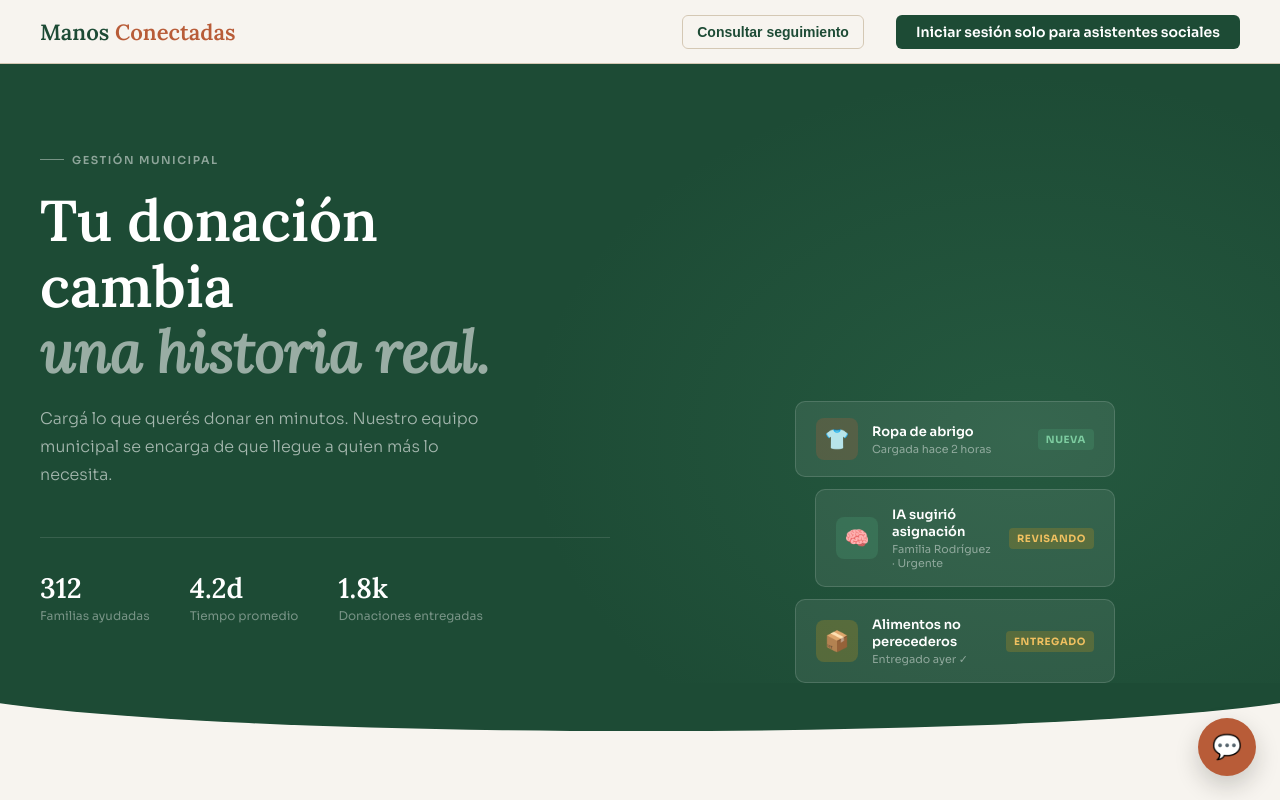
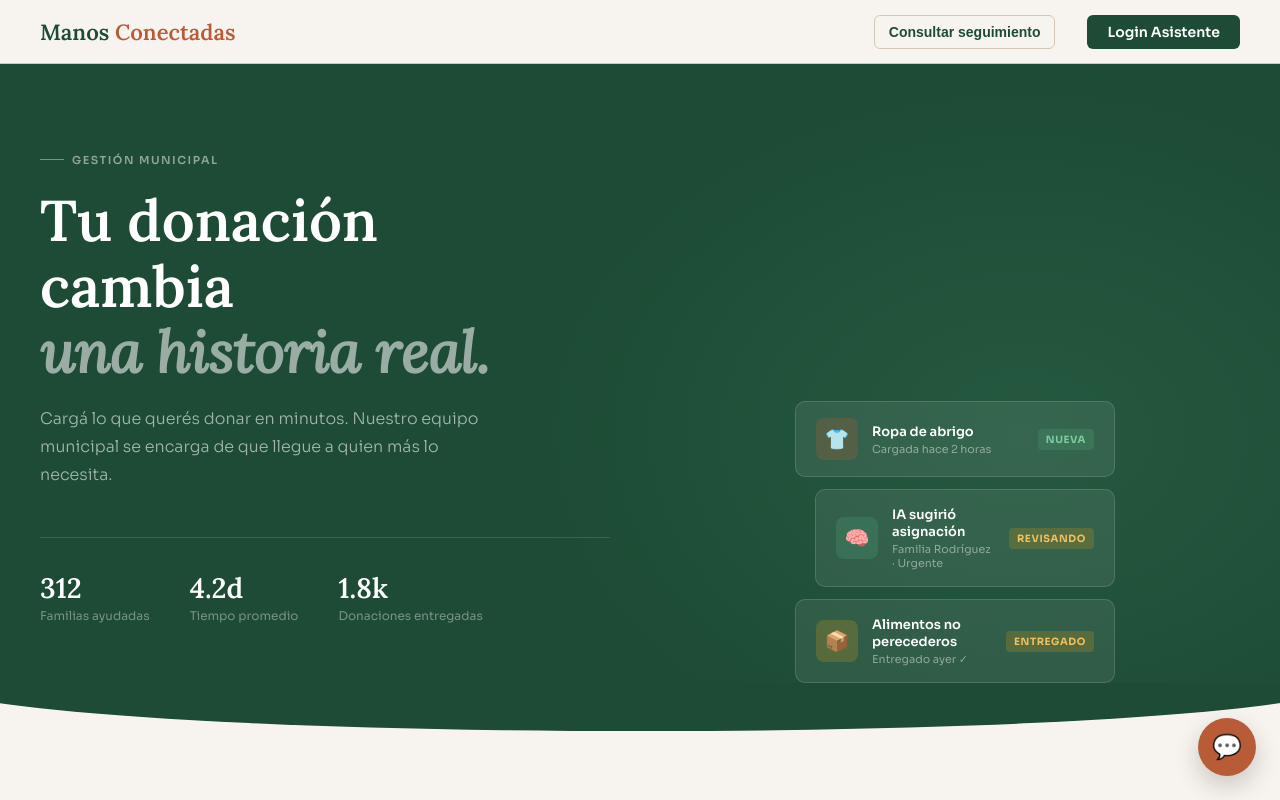
Before and after one commit to Fermaster19/ManosConectadas, a website: page index.html in a window 1280 px wide. Shown: the top 800 px of the page. Drawn offline with nearby package versions, Linux system fonts and the light colour scheme.

Commit message:
Actualiza texto de acceso del asistente

```diff
--- a/index.html
+++ b/index.html
@@ -1350,7 +1350,7 @@ textarea { resize: vertical; min-height: 100px; }
   <div class="nav-end">
 
     <button class="nav-track-btn" id="btnOpenTrackingPanel" type="button">Consultar seguimiento</button>
-    <a href="asistente-social.html" class="nav-cta">Iniciar sesión solo para asistentes sociales</a>
+    <a href="asistente-social.html" class="nav-cta">Login Asistente</a>
   </div>
 </nav>
 
```
